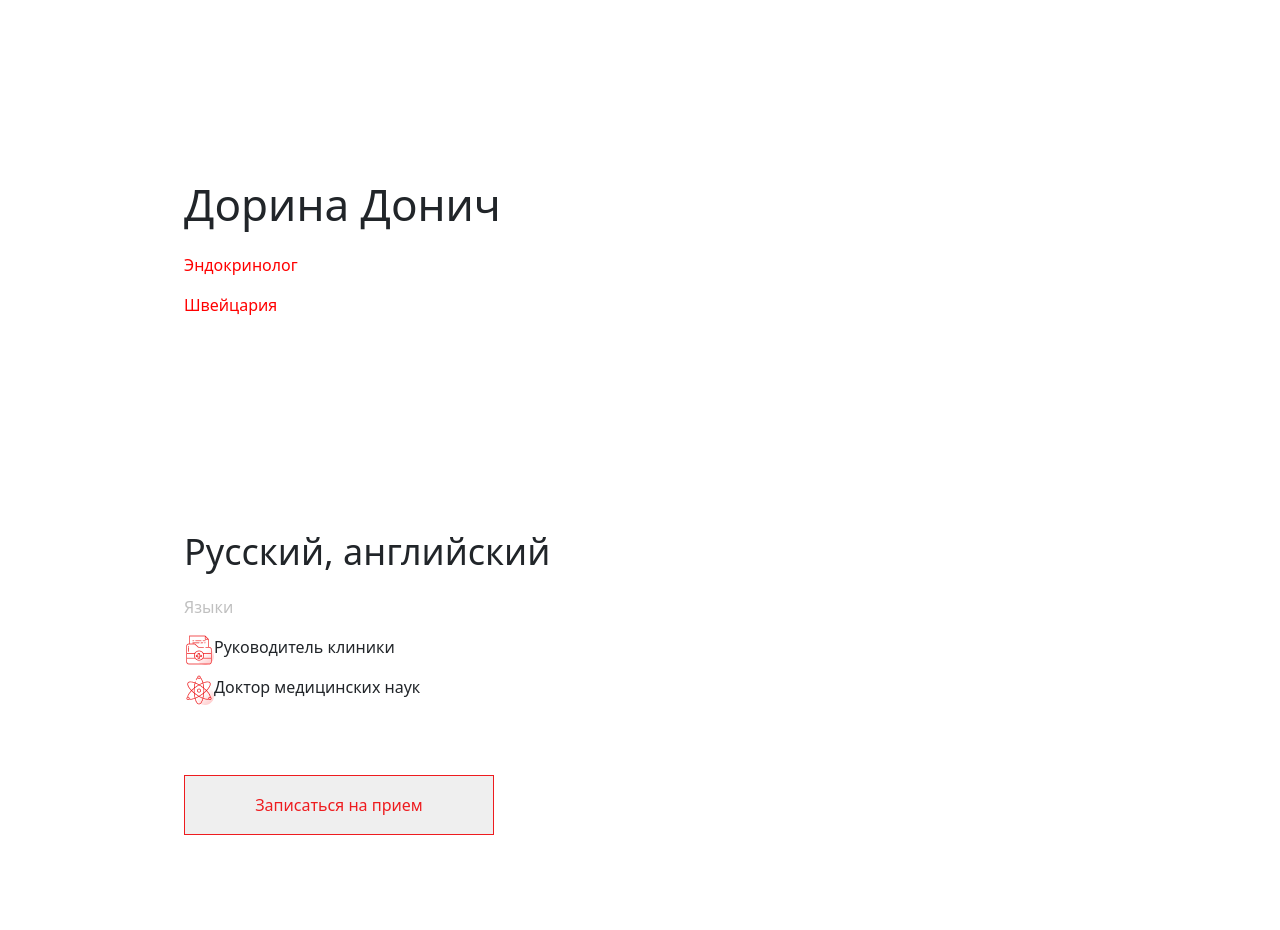
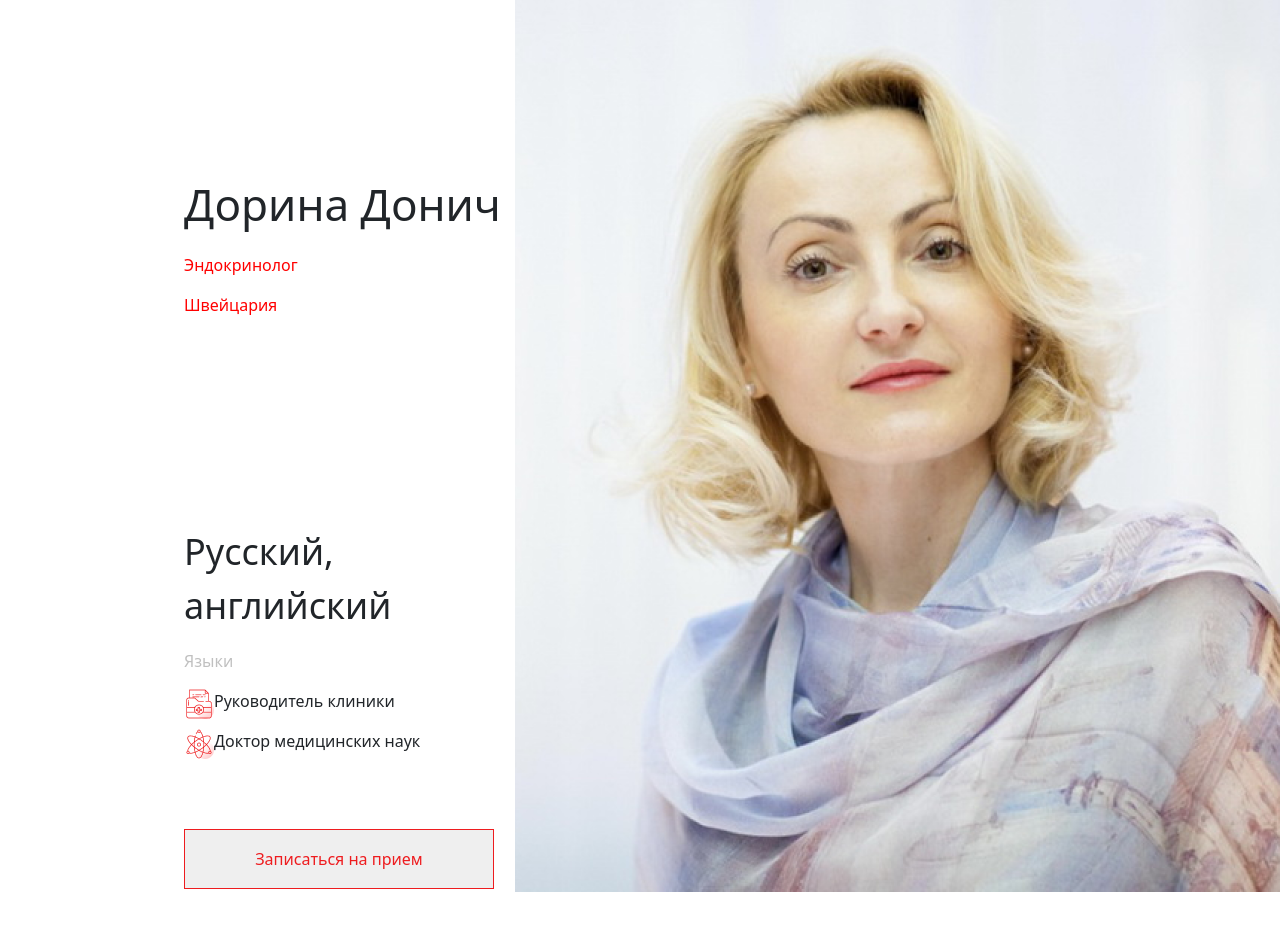
Before and after one commit to w-getsu/Clinic.UI, an Angular app in the folder clinica/: page /doctor in a window 1280 px wide. Shown: the top 930 px of the page. Before the commit the page ends 895 px from the top, so only its background shows below. Built offline with nearby package versions, Linux system fonts and the light colour scheme.

Commit message:
add files

```diff
--- a/clinica/src/app/components/pages/doctor/doctor.component.html
+++ b/clinica/src/app/components/pages/doctor/doctor.component.html
@@ -1,3 +1,4 @@
+<div class="say2">
     <div>
         <div><p class="Name">Дорина Донич</p></div>
         <div><p class="contener" style="color: red;">Эндокринолог</p></div>
@@ -38,7 +39,12 @@
 
         </div>
 
+    </div>
 
+
+    <div clas>
+        <img src="../../../../assets/Mask Group (1).png" alt="">
+    </div>
 
 
 </div>
--- a/clinica/src/app/components/pages/doctor/doctor.component.scss
+++ b/clinica/src/app/components/pages/doctor/doctor.component.scss
@@ -38,3 +38,10 @@ display: flex;
     opacity: 1;
      /* Опаситини ошириш */
 }
+
+
+.say2{
+
+    display: flex;
+
+    }
```
Also changed, not shown: clinica/src/assets/Mask Group (1).png (added). Lines whose indentation alone changed are shown as unchanged.
